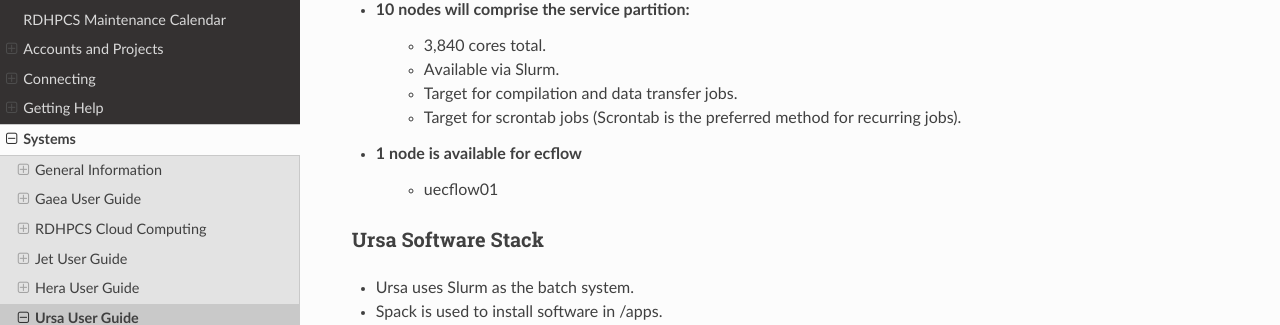
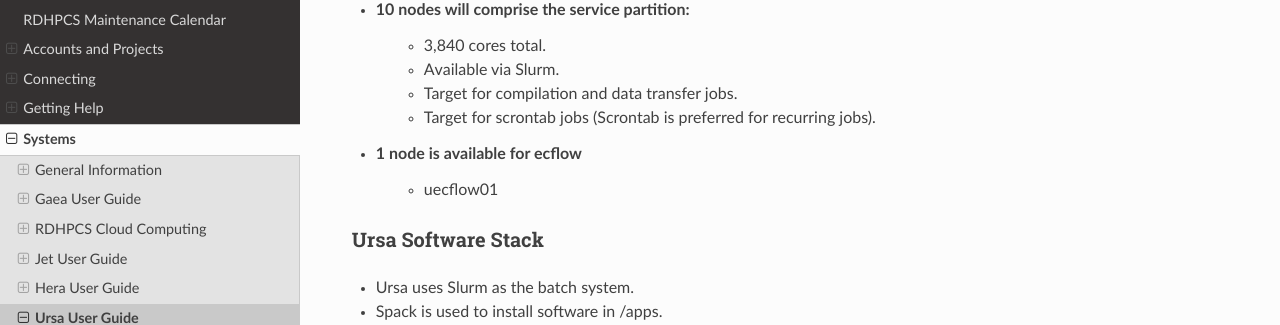
Before and after one commit to NOAA-RDHPCS/noaa-rdhpcs.github.io, a Sphinx documentation site: the page built from source/systems/ursa_user_guide.rst, in a window 1280 px wide and 900 px high, scrolled down 1269 px. Shown: the part 150-475 px from the top of the window. Built offline with Sphinx 7.4.7 and the Read the Docs theme 3.1.0, drawn with Linux system fonts in a browser that asks for light colours; pages that are not in the unit, such as notebooks, are missing from menus.

Commit message:
Update ursa_user_guide.rst
Addressed linting errors.

```diff
--- a/source/systems/ursa_user_guide.rst
+++ b/source/systems/ursa_user_guide.rst
@@ -102,7 +102,7 @@ Ursa has 15 outward facing nodes.
     * 3,840 cores total.
     * Available via Slurm.
     * Target for compilation and data transfer jobs.
-    * Target for scrontab jobs (Scrontab is the preferred method for recurring jobs).
+    * Target for scrontab jobs (Scrontab is preferred for recurring jobs).
 * 1 node is available for ecflow
     * uecflow01
 
@@ -116,7 +116,8 @@ Ursa Software Stack
 
 Ursa File Systems
 ------------------------
-Ursa and Hera will share 2 new file systems, /scratch3 and /scratch4, that will replace Hera’s /scratch1 and /scratch2.
+Ursa and Hera will share 2 new file systems, /scratch3 and /scratch4, that will replace
+Hera’s /scratch1 and /scratch2.
 
 /scratch3 and /scratch4
 ------------------------
```
